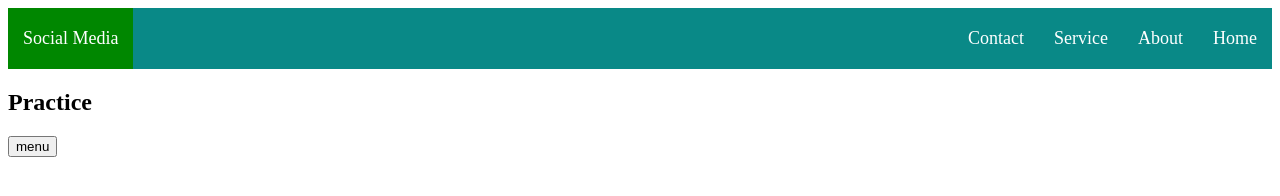
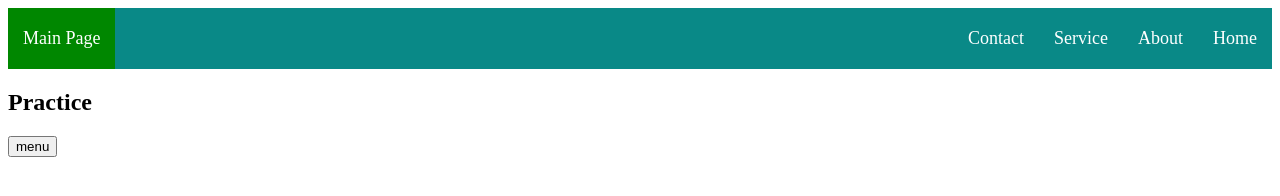
Before and after one commit to Seyba/MyRepo, a plain HTML site: page index.html in a window 1280 px wide. Drawn offline with nearby package versions, Linux system fonts and the light colour scheme.

Commit message:
Update index.html

```diff
--- a/index.html
+++ b/index.html
@@ -16,7 +16,7 @@
             <a href="#">About</a>
             <a href="#">Service</a>
             <a href="#">Contact</a>
-            <a href="#" class="active">Social Media</a>
+            <a href="#" class="active">Main Page</a>
     </div>
 
 
```
